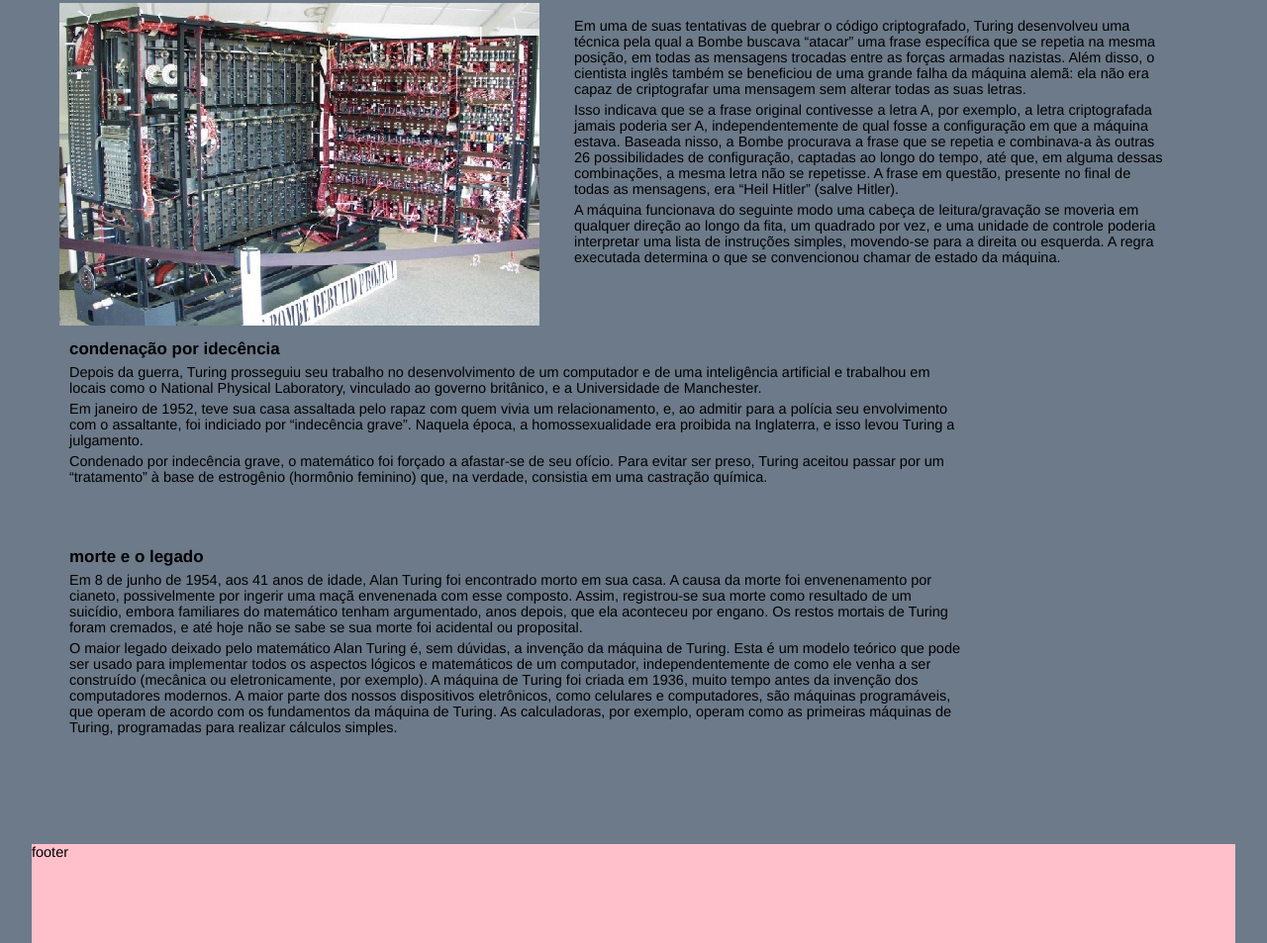
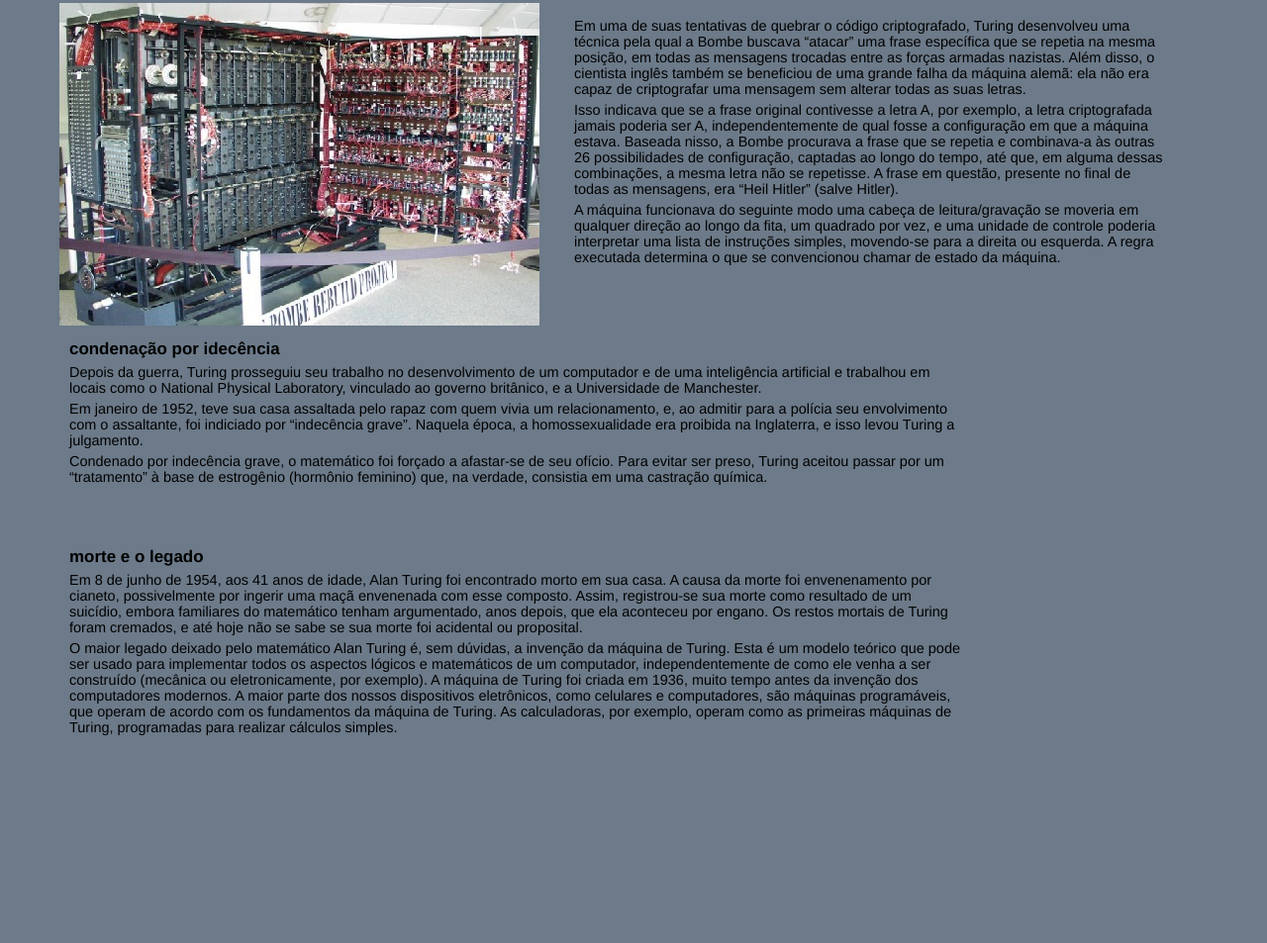
Before and after one commit to Evanildo21/biografia, a plain HTML site: page index.html in a window 1280 px wide. Shown: the part 1534-2487 px from the top of the page at 99% size. After the commit the page ends 2387 px from the top, so only its background shows below. Drawn offline with Linux system fonts and the light colour scheme.

Commit message:
Update index.html

```diff
--- a/index.html
+++ b/index.html
@@ -115,9 +115,6 @@
              A máquina de Turing foi criada em 1936, muito tempo antes da invenção dos computadores modernos. A maior parte dos nossos dispositivos eletrônicos, como celulares e computadores, são máquinas programáveis, que operam de acordo com os fundamentos da máquina de Turing. As calculadoras, por exemplo, operam como as primeiras máquinas de Turing, programadas para realizar cálculos simples.
             </p>
         </div>
-    <div id="rodape">
-        footer
-    </div>
 
 </body>
 </html>
```
